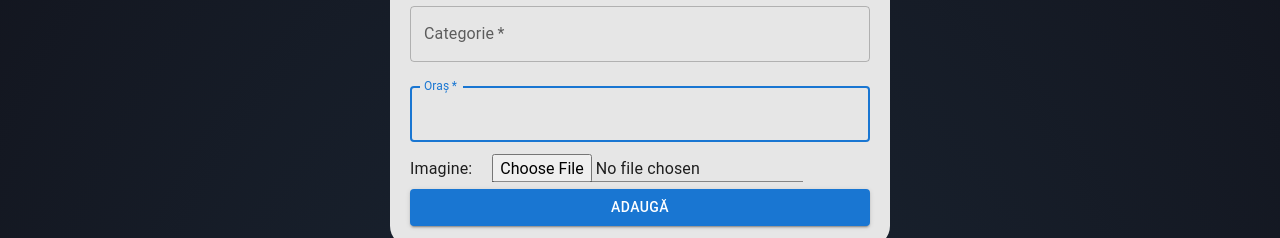
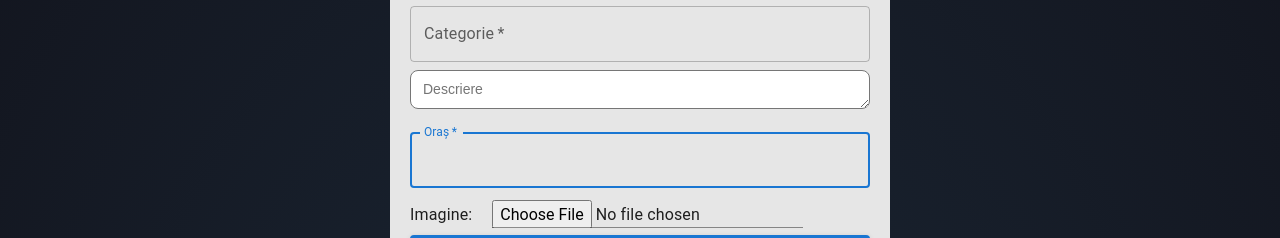
Before and after one commit to Berindeiee/Proiect-adoptie-animale, a React (Vite) app in the folder frontend/: page /anunturi in a window 1280 px wide. Both pictures are taken after a click on the button "Adaugă anunț". Shown: the part 227-465 px from the top of the page. Built offline with nearby package versions, Linux system fonts and the light colour scheme; no server answers.

Commit message:
descriere

```diff
--- a/frontend/componente/organisme/AddForm.tsx
+++ b/frontend/componente/organisme/AddForm.tsx
@@ -1,5 +1,5 @@
 import React from 'react';
-import { TextField, Button, Input } from '@mui/material';
+import { TextField, Button, Input, TextareaAutosize } from '@mui/material';
 
 import '../pagini/Css/add-form.css'
 
@@ -27,7 +27,13 @@ const AddForm: React.FC = () => {
                     autoComplete="categorie"
                     autoFocus
                 />
-                <TextField
+                <TextareaAutosize className='desc'
+                    aria-label="sescriere"
+                    placeholder="Descriere"
+                    required
+                />
+
+                <TextField className='field'
                     variant="outlined"
                     margin="normal"
                     required
--- a/frontend/componente/pagini/Css/add-form.css
+++ b/frontend/componente/pagini/Css/add-form.css
@@ -8,6 +8,16 @@
 
 .field {
     margin-bottom: 20px;
+}
+
+.desc {
+    width: 460px;
+    font-family: 'IBM Plex Sans', sans-serif;
+    font-size: 0.875rem;
+    font-weight: 400;
+    line-height: 1.5;
+    padding: 8px 12px;
+    border-radius: 8px;
 }
 
 .MuiButton-containedPrimary {
@@ -29,7 +39,7 @@ h1 {
     display: none;
 }
 
-.label-class{
+.label-class {
     margin-right: 20px;
 }
 
```
